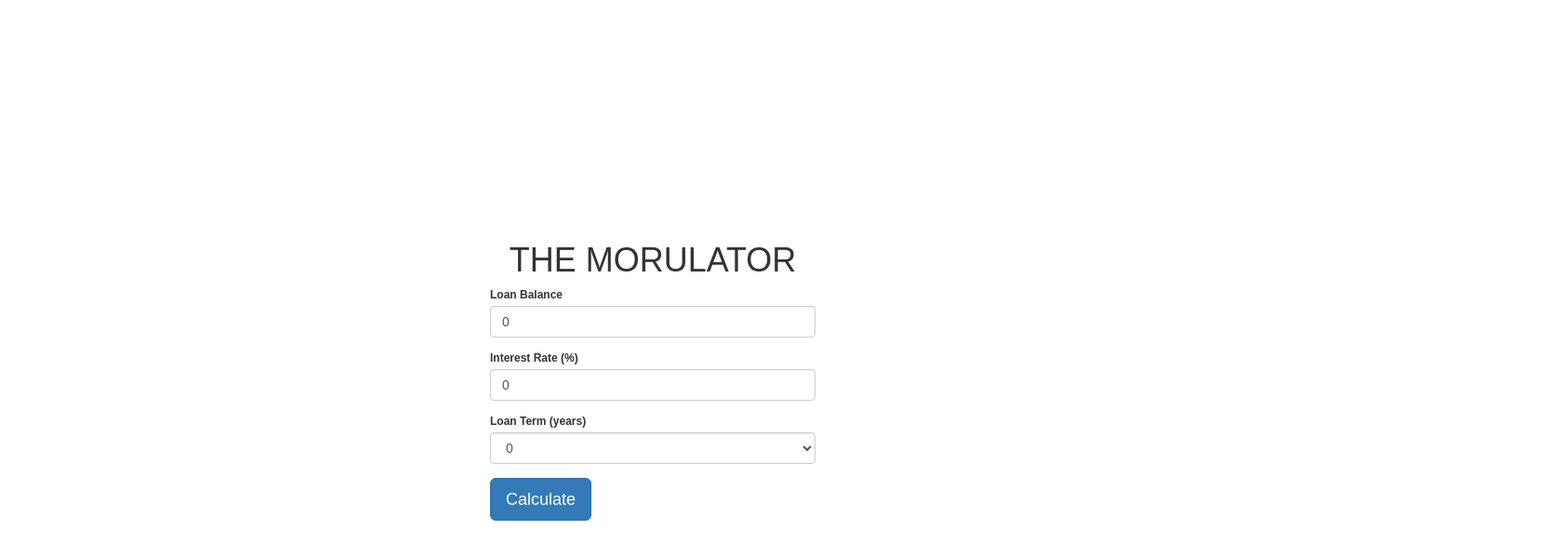
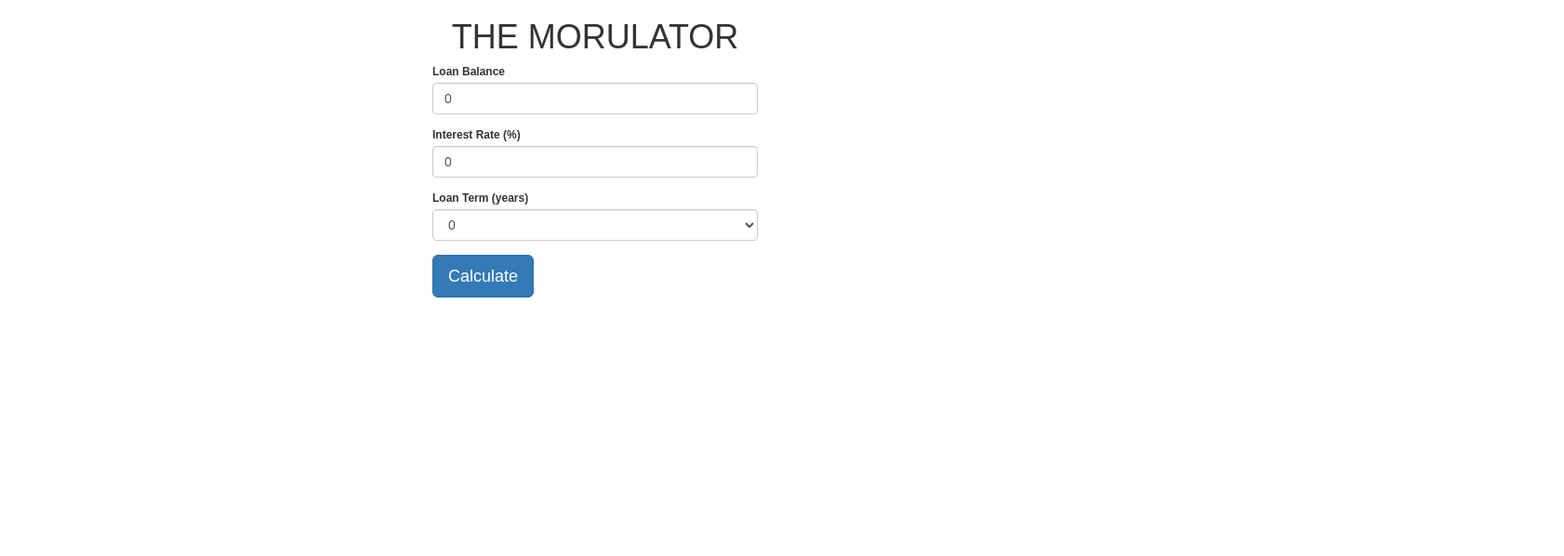
Before and after one commit to mazuschlag/Morulator, a React app in the folder my-app/: page / in a window 1280 px wide. Shown: the whole page at 93% size, 1682 px wide, since content can reach past the window. Built offline with nearby package versions, Linux system fonts and the light colour scheme.

Commit message:
Center everything using flexbox

```diff
--- a/my-app/src/components/App.js
+++ b/my-app/src/components/App.js
@@ -1,16 +1,15 @@
-import React, { Component } from 'react';
-import {Loan, Interest, Term} from './Presentations';
-import {Calculate} from './Containers';
+import React, { Component } from "react";
+import { Loan, Interest, Term } from "./Presentations";
+import { Calculate } from "./Containers";
 
-const allStyle = {
-  font: '12px sans-serif',
-  position: 'absolute',
-  top: "30%",
-  left: "40%"
+const flexStyle = {
+  font: "12px sans-serif",
+  display: "flex",
+  justifyContent: "center",
+  alignItems: "center",
 };
 
 const h2Style = {
-  width: "350px",
   textAlign: "center"
 }
 
@@ -18,11 +17,11 @@ export class App extends Component {
   constructor(props) {
     super(props);
     this.state = {
-      loanBalance: '0',
-      interestRate: '0',
-      loanTerm: '0',
-      result: '',
-      display: 'none'
+      loanBalance: "0",
+      interestRate: "0",
+      loanTerm: "0",
+      result: "",
+      display: "none"
     };
     this.changeLoanBalance = this.changeLoanBalance.bind(this);
     this.changeInterestRate = this.changeInterestRate.bind(this);
@@ -47,30 +46,31 @@ export class App extends Component {
     const r = (Number(this.state.interestRate) / 12) * 0.01;
     const n = Number(this.state.loanTerm) * 12;
     if (isNaN(p)) {
-      const mortgage = 'Loan Balance is not a valid number'
+      const mortgage = "Loan Balance is not a valid number"
       this.setState({ result: mortgage });
     } else if (isNaN(r)) {
-      const mortgage = 'Interest Rate is not a valid number'
+      const mortgage = "Interest Rate is not a valid number"
       this.setState({ result: mortgage });
     } else if (p === 0) {
-      const mortgage = 'Your monthly mortgage rate is: $0.00';
+      const mortgage = "Your monthly mortgage rate is: $0.00";
       this.setState({ result: mortgage });
     } else if (r === 0) {
-      const mortgage = 'Your monthly mortgage rate is: $' + (p / n).toFixed(2).toString();
+      const mortgage = "Your monthly mortgage rate is: $" + (p / n).toFixed(2).toString();
       this.setState({ result: mortgage });
     } else if (n === 0) {
-      const mortgage = 'Your monthly mortgage rate is: $' + p.toFixed(2).toString();
+      const mortgage = "Your monthly mortgage rate is: $" + p.toFixed(2).toString();
       this.setState({ result: mortgage });
     } else {
-      const mortgage = 'Your monthly mortgage rate is: $' + (p * ((r*Math.pow((1+r),n)) / (Math.pow((1+r),n) - 1))).toFixed(2).toString();
+      const mortgage = "Your monthly mortgage rate is: $" + (p * ((r*Math.pow((1+r),n)) / (Math.pow((1+r),n) - 1))).toFixed(2).toString();
       this.setState({ result: mortgage });
     }
-    this.setState({ display: 'inline'});
+    this.setState({ display: "inline"});
   }
 
   render() {
     return (
-      <div className='container' style={allStyle}>
+      <div className="container" style={flexStyle}>
+        <div className="flex" id="wrapper">
           <h1 style={h2Style}> THE MORULATOR </h1>
           <Loan balance={this.state.loanBalance} onChange={this.changeLoanBalance} />
           <Interest rate={this.state.interestRate} onChange={this.changeInterestRate} />
@@ -78,6 +78,7 @@ export class App extends Component {
           <Calculate result={this.state.result} onClick={this.calculate} display={this.state.display} />
           {/*<p> Loan Balance = {this.state.loanBalance}, Interest Rate = {this.state.interestRate}, Loan Term = {this.state.loanTerm} </p>*/}
         </div>
+      </div>
     );
   }
 };
--- a/my-app/src/components/Containers.js
+++ b/my-app/src/components/Containers.js
@@ -1,4 +1,4 @@
-import React, {Component} from 'react';
+import React, { Component } from 'react';
 
 const buttonStyle = {
 	width: "350px"
--- a/my-app/src/components/Presentations.js
+++ b/my-app/src/components/Presentations.js
@@ -1,4 +1,4 @@
-import React, {Component} from 'react';
+import React, { Component } from 'react';
 
 const inputStyle = {
 	width: "350px",
--- a/my-app/src/index.css
+++ b/my-app/src/index.css
@@ -1,5 +1,14 @@
-body {
+html, body {
   margin: 0;
   padding: 0;
   font-family: sans-serif;
+  height: 100%;
 }
+
+#root {
+	min-height: 100%;
+}
+
+#wrapper {
+	min-height: 100%;
+}
```
Lines whose indentation alone changed are shown as unchanged.
